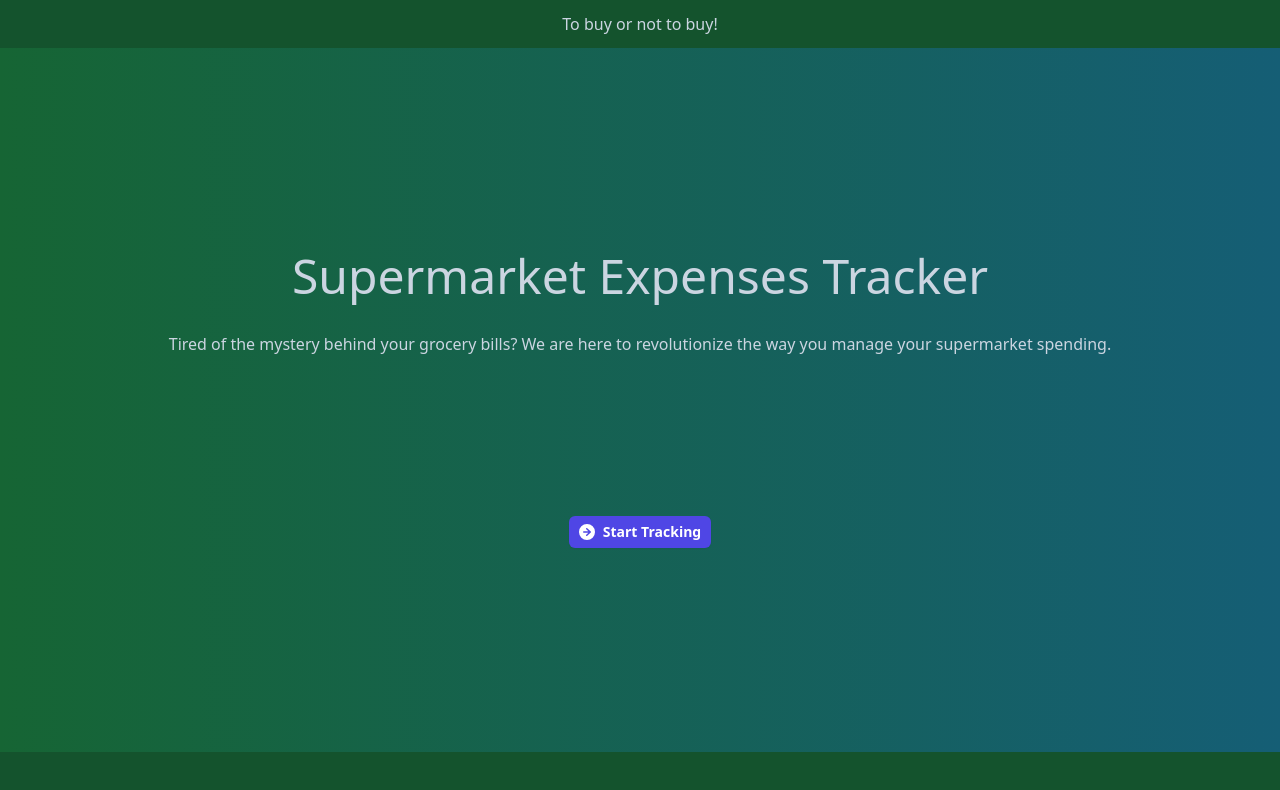
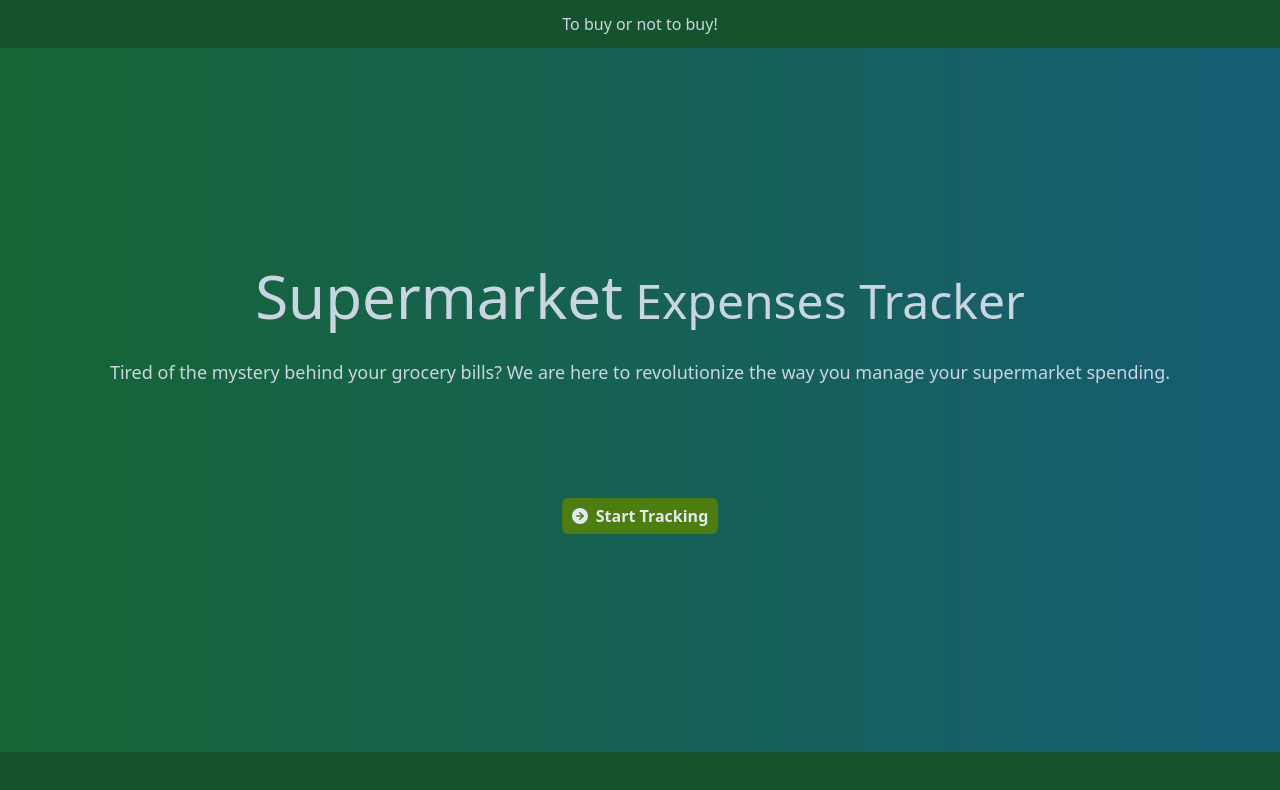
Before and after one commit to carlosmertens/expenses-tracker, a React (Vite) app: page / in a window 1280 px wide. Shown: the top 790 px of the page. Built offline with nearby package versions, Linux system fonts and the light colour scheme.

Commit message:
Create routes

```diff
--- a/src/App.tsx
+++ b/src/App.tsx
@@ -1,13 +1,13 @@
-import AppLayout from './layout/AppLayout.tsx';
-// import Expenses from './pages/expenses.tsx';
+import { Routes, Route } from 'react-router-dom';
 import Home from './pages/home.tsx';
+import Expenses from './pages/expenses.tsx';
 
 function App() {
   return (
-    <AppLayout>
-      <Home />
-      {/* <Expenses /> */}
-    </AppLayout>
+    <Routes>
+      <Route path='/' element={<Home />} />
+      <Route path='expenses' element={<Expenses />} />
+    </Routes>
   );
 }
 
--- a/src/components/ExpenseList.tsx
+++ b/src/components/ExpenseList.tsx
@@ -40,7 +40,7 @@ const ExpenseList = ({ expenses, onDelete }: Props) => {
                 <button
                   className='bg-red-600 py-1 px-2 border-2 border-transparent rounded-lg hover:border-2 hover:border-orange-600'
                   onClick={() => onDelete(expense.id)}>
-                  X
+                  -
                 </button>
               </td>
             </tr>
--- a/src/pages/home.tsx
+++ b/src/pages/home.tsx
@@ -1,6 +1,7 @@
 import { ArrowRightCircleIcon } from '@heroicons/react/20/solid';
 import Header from '../components/Header';
 import Footer from '../components/Footer';
+import { NavLink } from 'react-router-dom';
 
 const Home = () => {
   return (
@@ -8,19 +9,23 @@ const Home = () => {
       <Header />
 
       <main className='flex flex-col gap-8 items-center text-center px-4'>
-        <h1 className='text-5xl'>Supermarket Expenses Tracker</h1>
-        <p>
+        <h1 className='text-5xl'>
+          <span className='text-6xl'>Supermarket</span> Expenses Tracker
+        </h1>
+        <p className='text-lg'>
           Tired of the mystery behind your grocery bills? We are here to
           revolutionize the way you manage your supermarket spending.
         </p>
 
-        <button className='mt-32 inline-flex items-center gap-x-1.5 rounded-md bg-indigo-600 px-2.5 py-1.5 text-sm font-semibold text-white shadow-sm hover:bg-indigo-500 focus-visible:outline focus-visible:outline-2 focus-visible:outline-offset-2 focus-visible:outline-indigo-600'>
+        <NavLink
+          to='expenses'
+          className='mt-20 inline-flex items-center gap-x-1.5 rounded-md bg-lime-700 px-2.5 py-1.5 text-md font-semibold text-slate-200 shadow-sm hover:bg-lime-500 focus-visible:outline focus-visible:outline-2 focus-visible:outline-offset-2 focus-visible:outline-lime-600'>
           <ArrowRightCircleIcon
             className='-ml-0.5 h-5 w-5'
             aria-hidden='true'
           />
           Start Tracking
-        </button>
+        </NavLink>
       </main>
       <Footer />
     </div>
```
